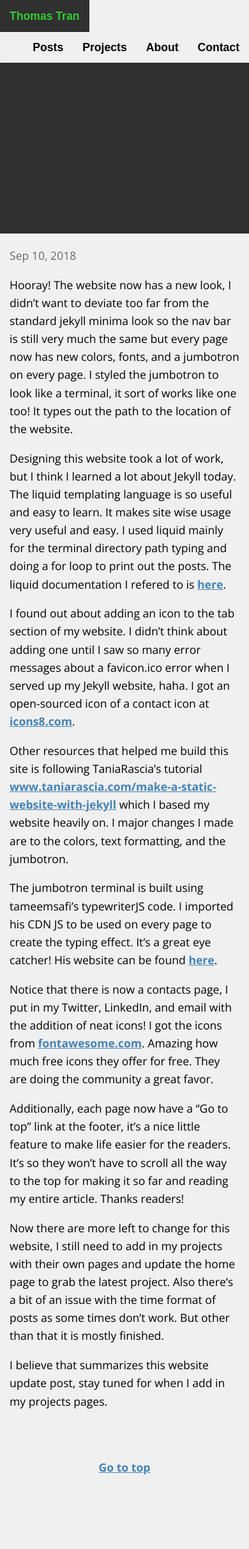
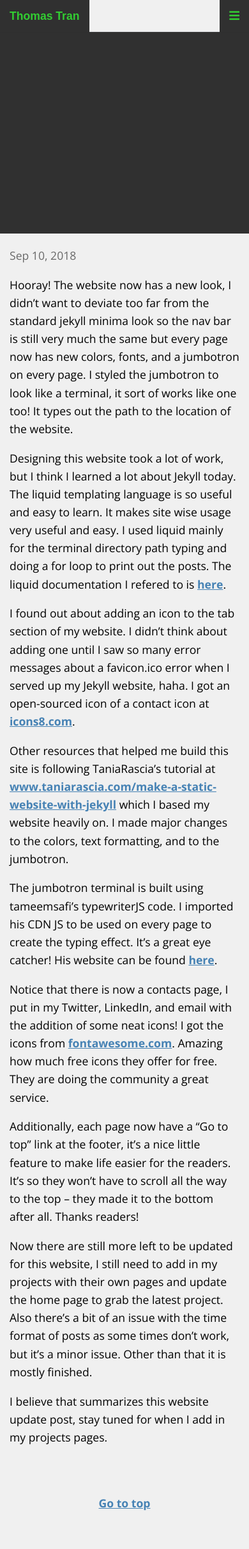
Before and after one commit to thomastran8/thomas-blog, a Jekyll site: the page built from _posts/2019-09-10-website-updated.md, in a window 390 px wide. Shown: the whole page at 64% size. Built offline with Jekyll 4.4.1, drawn with Linux system fonts in a browser that asks for light colours; nearby versions of some CDN libraries; some web fonts are replaced; before the commit the page ends 2365 px from its top, so only the background shows below that.

Commit message:
Fixed grammar, home page link, added responsive navbar

```diff
--- a/_config.yml
+++ b/_config.yml
@@ -18,7 +18,7 @@ email: thomastran878@gmail.com
 description: >- # this means to ignore newlines until "baseurl:"
   Computer technology blog and portfolio
 baseurl: "" # the subpath of your site, e.g. /blog
-url: "" # the base hostname & protocol for your site, e.g. http://example.com
+url: "http://thomasmtran.me" # the base hostname & protocol for your site, e.g. http://example.com
 twitter_username: thomastrantaro
 github_username:  thomastran8
 
--- a/_includes/header.html
+++ b/_includes/header.html
@@ -4,8 +4,18 @@
 		<nav>
 			<ul>
 				{% for page in site.pages %} {% if page.title %}
-				<li><a href="{{ page.url | prepend: site.baseurl }}">{{ page.title }}</a></li>
+				<li class="resNav"><a href="{{ page.url | prepend: site.baseurl }}">{{ page.title }}</a></li>
 				{% endif %} {% endfor %}
+				<li id="resMenu">
+					<div class="dropdown" style="float:right;">
+					<button class="dropbtn"><i class="fas fa-bars"></i></button>
+					<div class="dropdown-content">
+						{% for page in site.pages %} {% if page.title %}
+						<a href="{{ page.url | prepend: site.baseurl }}">{{ page.title }}</a>
+						{% endif %} {% endfor %}
+					</div>
+				  </div>
+				</li>
 			</ul>
 		</nav>
 	</div>
--- a/_posts/2019-09-10-website-updated.md
+++ b/_posts/2019-09-10-website-updated.md
@@ -11,14 +11,14 @@ Designing this website took a lot of work, but I think I learned a lot about Jek
 
 I found out about adding an icon to the tab section of my website. I didn't think about adding one until I saw so many error messages about a favicon.ico error when I served up my Jekyll website, haha. I got an open-sourced icon of a contact icon at <a href="https://icons8.com/icon/23867/open-source">icons8.com</a>.
 
-Other resources that helped me build this site is following TaniaRascia's tutorial <a href="https://www.taniarascia.com/make-a-static-website-with-jekyll/">www.taniarascia.com/make-a-static-website-with-jekyll</a> which I based my website heavily on. I major changes I made are to the colors, text formatting, and the jumbotron.
+Other resources that helped me build this site is following TaniaRascia's tutorial at <a href="https://www.taniarascia.com/make-a-static-website-with-jekyll/">www.taniarascia.com/make-a-static-website-with-jekyll</a> which I based my website heavily on. I made major changes to the colors, text formatting, and to the jumbotron.
 
 The jumbotron terminal is built using tameemsafi's typewriterJS code. I imported his CDN JS to be used on every page to create the typing effect. It's a great eye catcher! His website can be found <a href="https://safi.me.uk/typewriterjs/">here</a>.
 
-Notice that there is now a contacts page, I put in my Twitter, LinkedIn, and email with the addition of neat icons! I got the icons from <a href="https://fontawesome.com/how-to-use/on-the-web/setup/getting-started?using=web-fonts-with-css">fontawesome.com</a>. Amazing how much free icons they offer for free. They are doing the community a great favor.
+Notice that there is now a contacts page, I put in my Twitter, LinkedIn, and email with the addition of some neat icons! I got the icons from <a href="https://fontawesome.com/how-to-use/on-the-web/setup/getting-started?using=web-fonts-with-css">fontawesome.com</a>. Amazing how much free icons they offer for free. They are doing the community a great service.
 
-Additionally, each page now have a "Go to top" link at the footer, it's a nice little feature to make life easier for the readers. It's so they won't have to scroll all the way to the top for making it so far and reading my entire article. Thanks readers!
+Additionally, each page now have a "Go to top" link at the footer, it's a nice little feature to make life easier for the readers. It's so they won't have to scroll all the way to the top -- they made it to the bottom after all. Thanks readers!
 
-Now there are more left to change for this website, I still need to add in my projects with their own pages and update the home page to grab the latest project. Also there's a bit of an issue with the time format of posts as some times don't work. But other than that it is mostly finished.
+Now there are still more left to be updated for this website, I still need to add in my projects with their own pages and update the home page to grab the latest project. Also there's a bit of an issue with the time format of posts as some times don't work, but it's a minor issue. Other than that it is mostly finished.
 
 I believe that summarizes this website update post, stay tuned for when I add in my projects pages.
--- a/_sass/_base.scss
+++ b/_sass/_base.scss
@@ -9,7 +9,7 @@ $link-color: $heading-font-color;
 $header: rgb(48, 48, 48);
 $bg-color: rgb(240, 240, 240);
 $nav-bg-color: $bg-color;
-$nav-font-color: black;
+$nav-font-color: $font-color;
 
 *,
 *::before,
--- a/_sass/_layout.scss
+++ b/_sass/_layout.scss
@@ -148,3 +148,64 @@ footer {
 		}
 	}
 }
+
+// DropDown Menu
+.dropbtn {
+    background-color: $header;
+    color: $main-color;
+    text-decoration: none;
+	display: block;
+	padding: 15px;
+	font-family: 'Muli', sans-serif;
+	font-size: 18px;
+	line-height: 20px;
+	margin-bottom: -1px;
+	box-shadow: 0;
+    border: none;
+    cursor: pointer;
+}
+
+.dropdown {
+    position: relative;
+    display: inline-block;
+}
+
+.dropdown-content {
+    display: none;
+    position: absolute;
+    right: 0;
+    background-color: $bg-color;
+    min-width: 160px;
+    box-shadow: 0px 8px 16px 0px rgba(0,0,0,0.2);
+    z-index: 1;
+}
+
+.dropdown-content a {
+    color: $font-color;
+    padding: 12px 16px;
+    text-decoration: none;
+    display: block;
+}
+
+.dropdown-content a:hover {background-color: $header;}
+.dropdown:hover .dropdown-content {display: block;}
+.dropdown:hover .dropbtn {background-color: $main-color; color: $header;}
+
+
+@media screen and (max-width: 600px) {
+	nav > ul > .resNav {
+		display: none;
+	}
+	nav > ul > #resMenu {
+		display: initial;
+	}
+}
+
+@media screen and (min-width: 600px) {
+	nav > ul > .resNav {
+		display: initial;
+	}
+	nav > ul > #resMenu {
+		display: none;
+	}
+}
```
